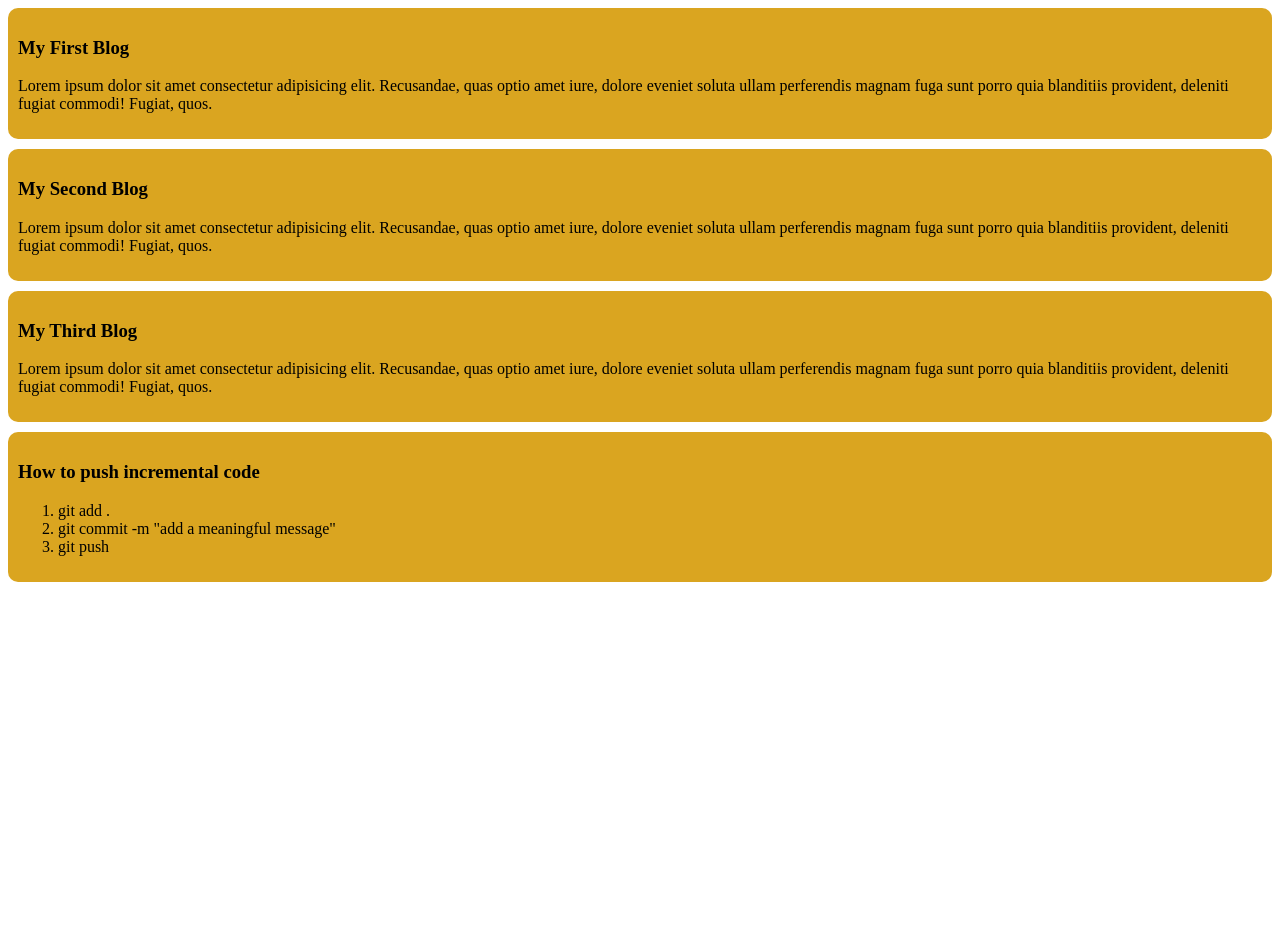
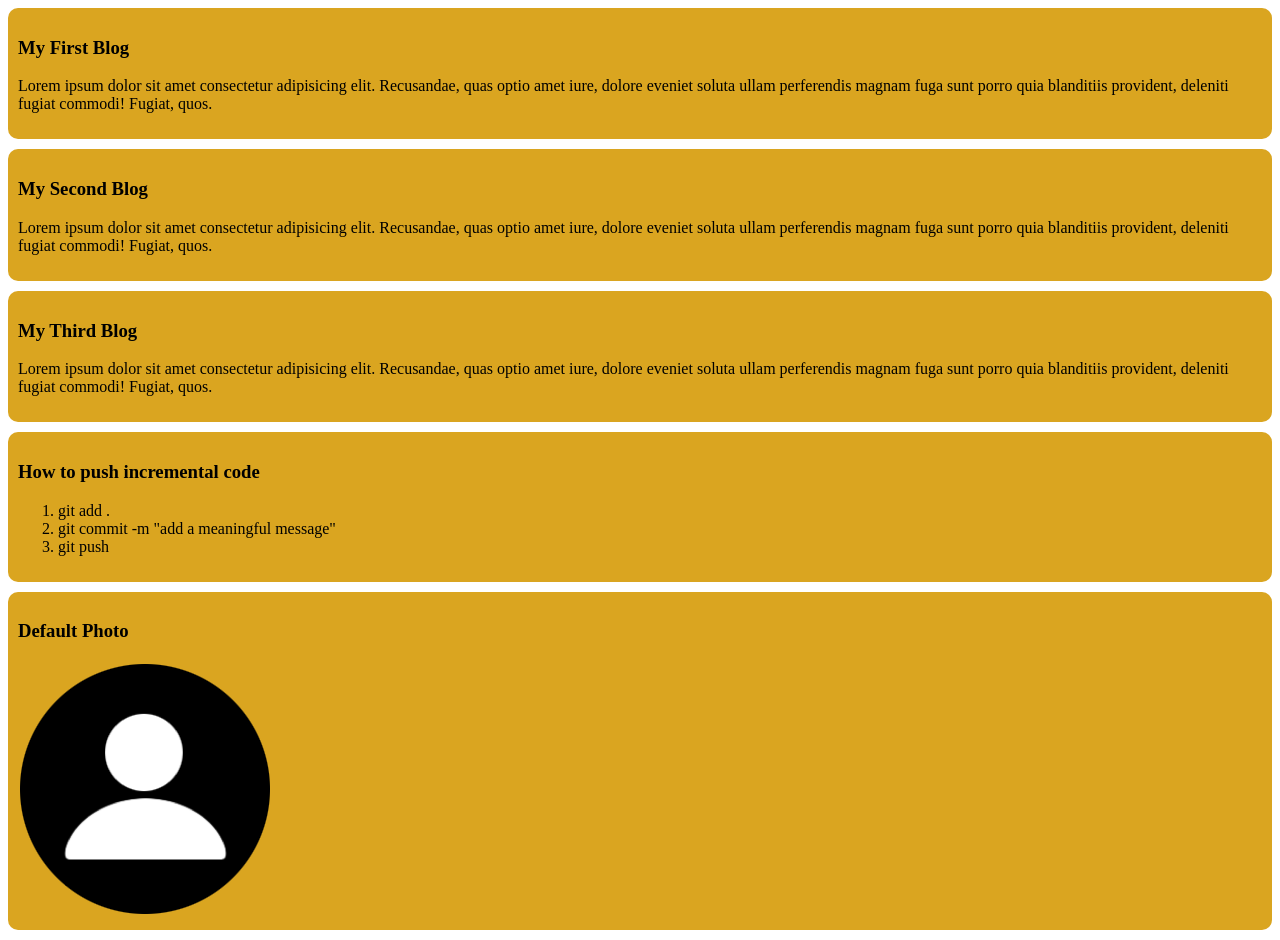
Before and after one commit to DressedHuman/my-simple-website, a plain HTML site: page index.html in a window 1280 px wide. Before the commit the page ends 800 px from the top, so only its background shows below. Drawn offline with Linux system fonts and the light colour scheme.

Commit message:
added a default photo

```diff
--- a/index.html
+++ b/index.html
@@ -27,5 +27,9 @@
             <li>git push</li>
         </ol>
     </div>
+    <div>
+        <h3>Default Photo</h3>
+        <img src="images/default.png" alt="Default Photo">
+    </div>
 </body>
 </html>
```
Also changed, not shown: images/default.png (added).
